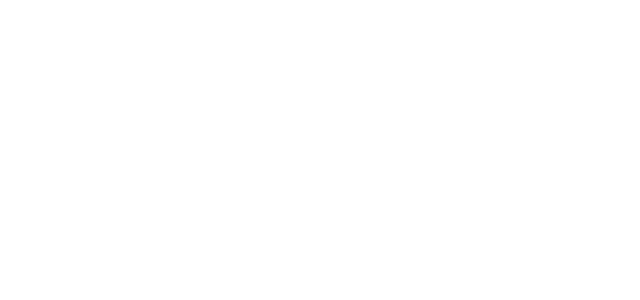
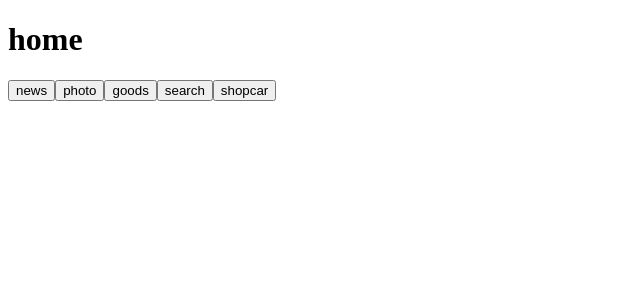
Before and after one commit to hechuan-li/shopProject, a Vue app: page /#/home in a window 1280 px wide. Shown: the top 300 px of the page, without its empty margins (0-640 px from the left). Built offline with nearby package versions, Linux system fonts and the light colour scheme.

Commit message:
router done

```diff
--- /dev/null
+++ b/src/components/Home.vue
@@ -0,0 +1,35 @@
+<template>
+  <div class="container">
+    <h1>home</h1>
+    <button @click="jumpToNewsList">news</button>
+    <button @click="jumpToPhotoList">photo</button>
+    <button @click="jumpToGoodsList">goods</button>
+    <button @click="jumpToSearch">search</button>
+    <button @click="jumpToShopcar">shopcar</button>
+  </div>
+</template>
+
+<script>
+export default {
+  methods: {
+    jumpToNewsList () {
+      this.$router.push('/newsList')
+    },
+    jumpToPhotoList () {
+      this.$router.push('/photoList')
+    },
+    jumpToGoodsList () {
+      this.$router.push('/goodsList')
+    },
+    jumpToSearch () {
+      this.$router.push('/search')
+    },
+    jumpToShopcar () {
+      this.$router.push('/shopcar')
+    }
+  }
+}
+</script>
+
+<style lang="less">
+</style>
--- /dev/null
+++ b/src/components/Photo/PhotoDetail.vue
@@ -0,0 +1,14 @@
+<template>
+  <div class="container">
+    <h1>photoDetail</h1>
+  </div>
+</template>
+
+<script>
+export default {
+}
+</script>
+
+<style lang="less">
+
+</style>
--- /dev/null
+++ b/src/components/Photo/PhotoList.vue
@@ -0,0 +1,19 @@
+<template>
+  <div class="container">
+    <h1>photolist</h1>
+    <button @click="jumpToPhotoDetail">jump</button>
+  </div>
+</template>
+
+<script>
+export default {
+  methods: {
+    jumpToPhotoDetail() {
+      this.$router.push('/photoDetail')
+    }
+  }
+}
+</script>
+
+<style lang="less">
+</style>
--- /dev/null
+++ b/src/components/Search.vue
@@ -0,0 +1,14 @@
+<template>
+  <div class="container">
+    <h1>search</h1>
+  </div>
+</template>
+
+<script>
+export default {
+}
+</script>
+
+<style lang="less">
+
+</style>
--- /dev/null
+++ b/src/components/ShopCar.vue
@@ -0,0 +1,14 @@
+<template>
+  <div class="container">
+    <h1>shopcar</h1>
+  </div>
+</template>
+
+<script>
+export default {
+}
+</script>
+
+<style lang="less">
+
+</style>
--- /dev/null
+++ b/src/components/goods/GoodsDetail.vue
@@ -0,0 +1,14 @@
+<template>
+  <div class="container">
+    <h1>goodsDetail</h1>
+  </div>
+</template>
+
+<script>
+export default {
+}
+</script>
+
+<style lang="less">
+
+</style>
--- /dev/null
+++ b/src/components/goods/GoodsList.vue
@@ -0,0 +1,20 @@
+<template>
+  <div class="container">
+    <h1>goodslist</h1>
+    <button @click="jumpToGoodsDetail">jump</button>
+  </div>
+</template>
+
+<script>
+export default {
+  methods: {
+    jumpToGoodsDetail () {
+      this.$router.push('/goodsDetail')
+    }
+  }
+}
+</script>
+
+<style lang="less">
+
+</style>
--- /dev/null
+++ b/src/components/news/NewsDetail.vue
@@ -0,0 +1,14 @@
+<template>
+  <div class="container">
+    <h1>newsDetail</h1>
+  </div>
+</template>
+
+<script>
+export default {
+}
+</script>
+
+<style lang="less">
+
+</style>
--- /dev/null
+++ b/src/components/news/NewsList.vue
@@ -0,0 +1,20 @@
+<template>
+  <div class="container">
+    <h1>newslist</h1>
+    <button @click="jumpToNewsDetail">jump</button>
+  </div>
+</template>
+
+<script>
+export default {
+  methods: {
+    jumpToNewsDetail () {
+      this.$router.push('/newsDetail')
+    }
+  }
+}
+</script>
+
+<style lang="less">
+
+</style>
--- a/src/router/index.js
+++ b/src/router/index.js
@@ -1,9 +1,29 @@
 import Vue from 'vue'
 import VueRouter from 'vue-router'
+import Home from '../components/Home.vue'
+import ShopCar from '../components/ShopCar.vue'
+import Search from '../components/Search.vue'
+import NewsList from '../components/news/NewsList.vue'
+import NewsDetail from '../components/news/NewsDetail.vue'
+import PhotoList from '../components/Photo/PhotoList.vue'
+import PhotoDetail from '../components/Photo/PhotoDetail.vue'
+import GoodsList from '../components/goods/GoodsList.vue'
+import GoodsDetail from '../components/goods/GoodsDetail.vue'
 
 Vue.use(VueRouter)
 
-const routes = []
+const routes = [
+  { path: '/', redirect: '/home' },
+  { path: '/home', component: Home },
+  { path: '/shopcar', component: ShopCar },
+  { path: '/search', component: Search },
+  { path: '/newsList', component: NewsList },
+  { path: '/newsDetail', component: NewsDetail },
+  { path: '/photoList', component: PhotoList },
+  { path: '/photoDetail', component: PhotoDetail },
+  { path: '/goodsList', component: GoodsList },
+  { path: '/goodsDetail', component: GoodsDetail }
+]
 
 const router = new VueRouter({
   routes
```
Also changed, not shown: src/assets/logo.png (deleted).
